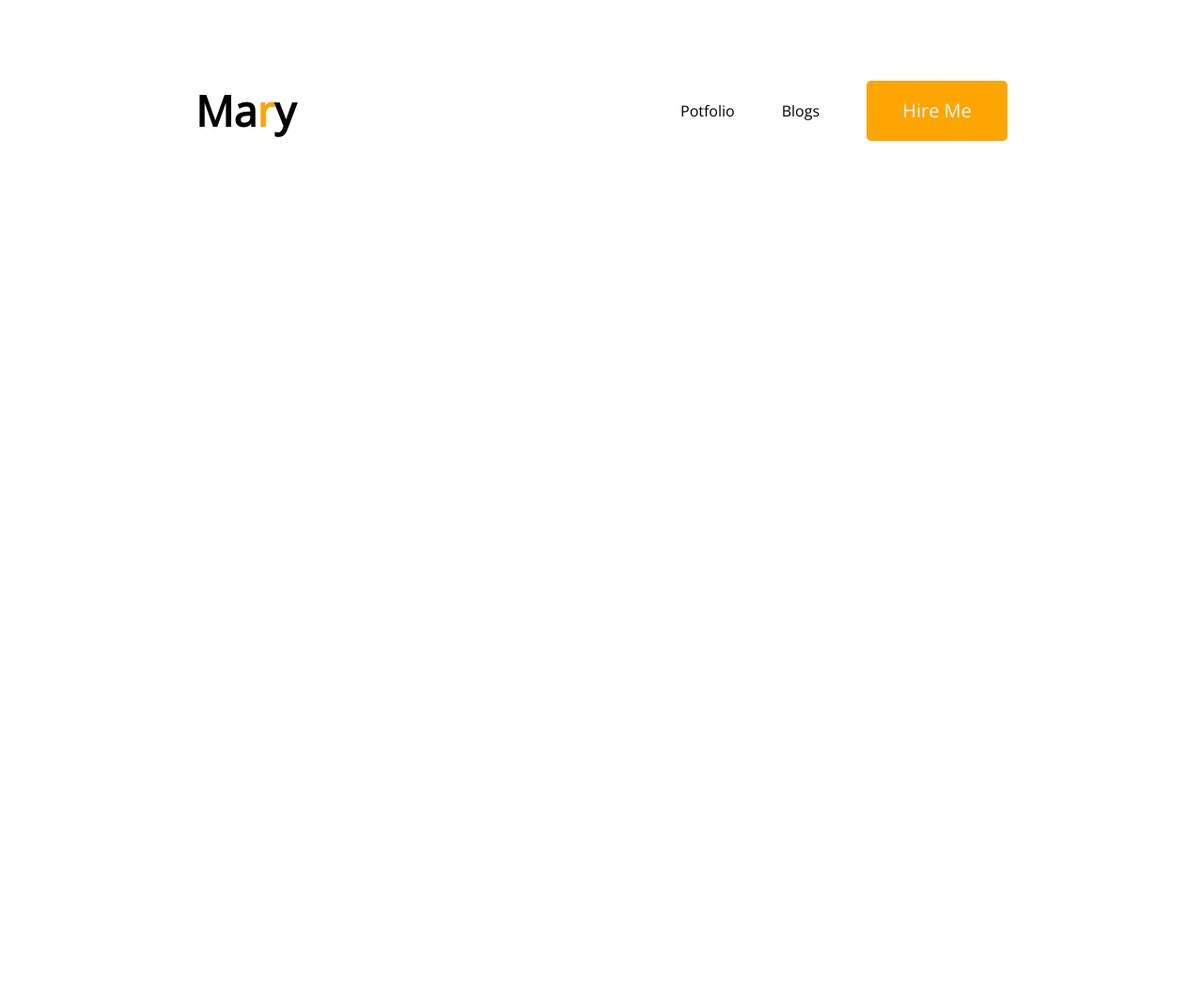
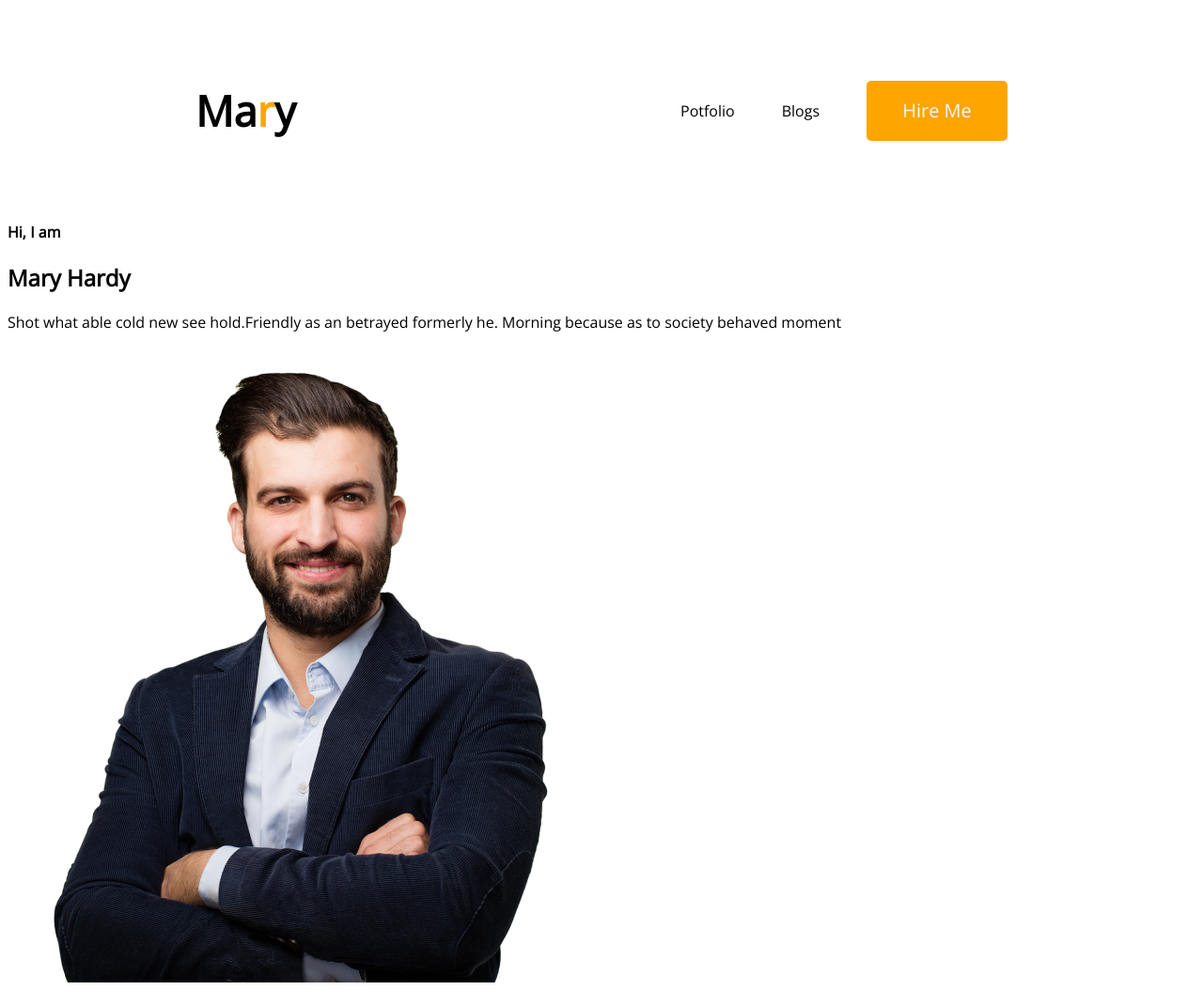
Before and after one commit to rimasultana/rima-practic, a plain HTML site: page index.html in a window 1280 px wide. Shown: the whole page at 94% size. Before the commit the page ends 800 px from the top, so only its background shows below. Drawn offline with nearby package versions, Linux system fonts and the light colour scheme.

Commit message:
banner done

```diff
--- a/index.html
+++ b/index.html
@@ -22,6 +22,19 @@
             </ul>
         </nav>
 
+        <!-- bannner er kaj -->
+
+
+        <div class="banner">
+            <div>
+                <h4 class="banner-title">Hi, I am</h4>
+                <h2 class="banner-sub-title">Mary Hardy</h2>
+                <p class="banner-description">Shot what able cold new see hold.Friendly as an betrayed formerly he. Morning because as to society behaved moment</p>
+            </div>
+            <div>
+                <a href=""><img src="photo/1.png" alt=""></a>
+            </div>
+        </div>
     </header>
 
 
```
Also changed, not shown: images/developer.png (added), images/hardy.png (added), images/header_bg.png (added), images/icons/facebook.png (added), images/icons/insta.png (added), images/icons/js.png (added), images/icons/mongo.png (added), images/icons/nodejs.png (added), images/icons/react.png (added), images/icons/twitter.png (added), photo/1.png (added), photo/2.png (added), photo/3.png (added).
